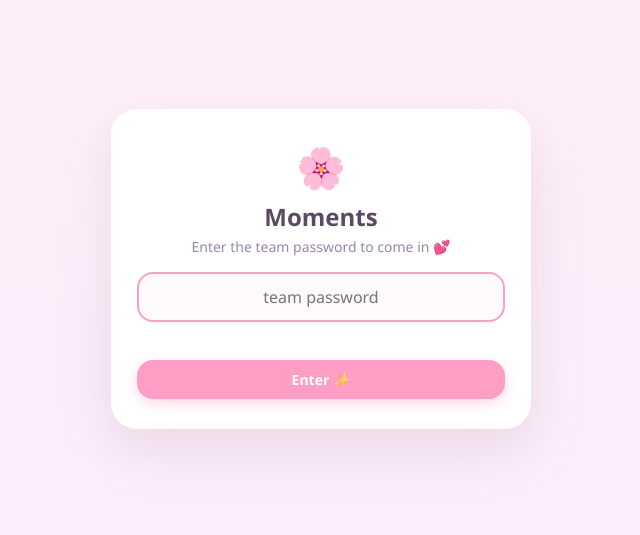
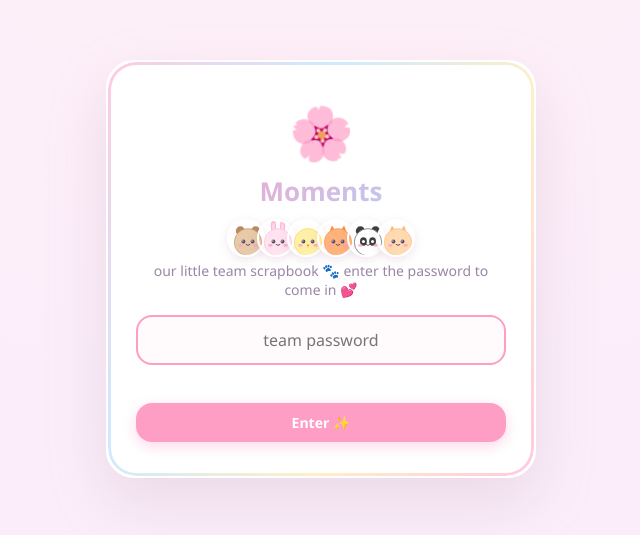
Before and after one commit to Rani-Kashish/moments, a plain HTML site: page index.html in a window 1280 px wide. Shown: the part 131-666 px from the top of the page, without its empty margins (319-959 px from the left). Drawn offline with nearby package versions, Linux system fonts and the light colour scheme.

Commit message:
Polish login screen

```diff
--- a/index.html
+++ b/index.html
@@ -196,8 +196,19 @@
   /* overlay: password gate + identity picker */
   .overlay{position:fixed;inset:0;z-index:200;display:flex;align-items:center;justify-content:center;padding:20px;
     background:radial-gradient(900px 600px at 50% -10%, var(--bg-a), #fbeefa)}
-  .gate{background:#fff;border-radius:26px;box-shadow:0 20px 50px var(--shadow);padding:30px 26px;max-width:420px;width:100%;text-align:center}
-  .gate h2{margin:6px 0 4px;font-size:24px}
+  .gate{background:#fff;border-radius:28px;box-shadow:0 24px 60px var(--shadow);padding:34px 28px;max-width:430px;width:100%;text-align:center;
+    border:2px solid #fff;position:relative;overflow:hidden}
+  .gate::before{content:"";position:absolute;inset:0;border-radius:28px;padding:3px;pointer-events:none;
+    background:linear-gradient(120deg,var(--accent),var(--accent2),var(--accent3),var(--accent));
+    -webkit-mask:linear-gradient(#fff 0 0) content-box,linear-gradient(#fff 0 0);-webkit-mask-composite:xor;mask-composite:exclude;opacity:.55}
+  .gate .logo{font-size:52px;display:inline-block;animation:bobLogo 2.4s ease-in-out infinite}
+  @keyframes bobLogo{0%,100%{transform:translateY(0) rotate(-4deg)}50%{transform:translateY(-8px) rotate(4deg)}}
+  .gate .parade{display:flex;justify-content:center;gap:-6px;margin:10px 0 4px}
+  .gate .parade .ava{margin-left:-8px;animation:popIn .4s ease both}
+  .gate .parade .ava:first-child{margin-left:0}
+  @keyframes popIn{from{transform:scale(.3);opacity:0}to{transform:scale(1);opacity:1}}
+  .gate h2{margin:6px 0 4px;font-size:26px;
+    background:linear-gradient(120deg,var(--accent),var(--accent2));-webkit-background-clip:text;background-clip:text;color:transparent}
   .gate p{margin:0 0 16px;color:var(--soft);font-size:14px}
   .gate input{width:100%;border:2px solid var(--ring);border-radius:16px;padding:12px 14px;font-family:inherit;
     font-size:16px;text-align:center;color:var(--ink);background:#fffafc;margin-bottom:12px}
@@ -696,8 +707,10 @@ function showGate(){
       <p>This file isn't connected yet. Open it in a text editor and fill in <b>SUPABASE_URL</b>, <b>SUPABASE_ANON_KEY</b> and <b>TEAM_PASSWORD</b> at the top of the script (see SETUP.md).</p>`;
     return;
   }
-  g.innerHTML=`<div style="font-size:40px">🌸</div><h2>Moments</h2>
-    <p>Enter the team password to come in 💕</p>
+  const parade=PEOPLE.map((p,i)=>`<span class="ava" style="width:38px;height:38px;display:inline-block;animation-delay:${i*0.07}s">${animalSVG(p.face,38)}</span>`).join('');
+  g.innerHTML=`<div class="logo">🌸</div><h2>Moments</h2>
+    <div class="parade">${parade}</div>
+    <p>our little team scrapbook 🐾 enter the password to come in 💕</p>
     <input id="pw" type="password" placeholder="team password" onkeydown="if(event.key==='Enter')tryPw()">
     <div class="err" id="pwErr"></div>
     <button class="pill go" style="width:100%;justify-content:center" onclick="tryPw()">Enter ✨</button>`;
```
